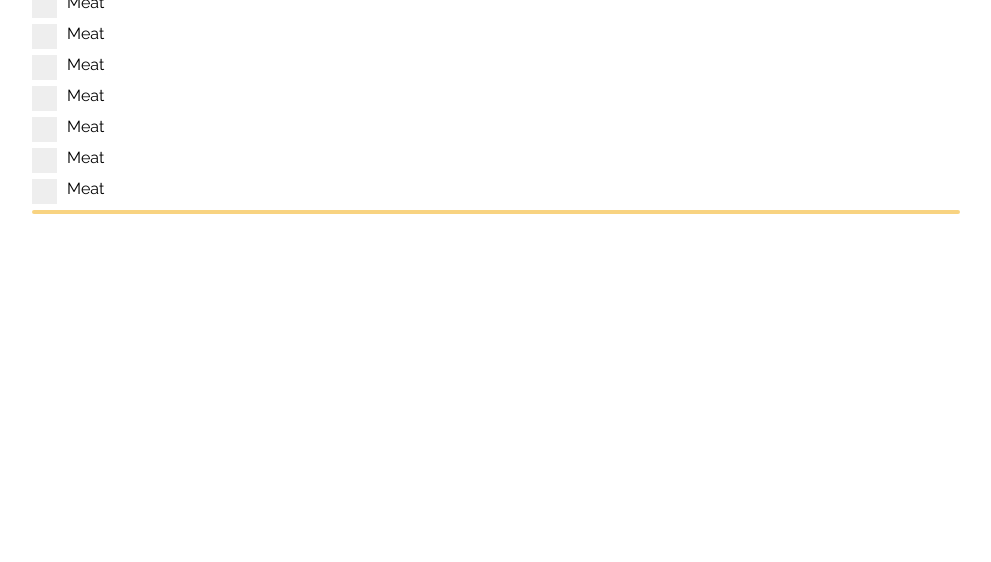
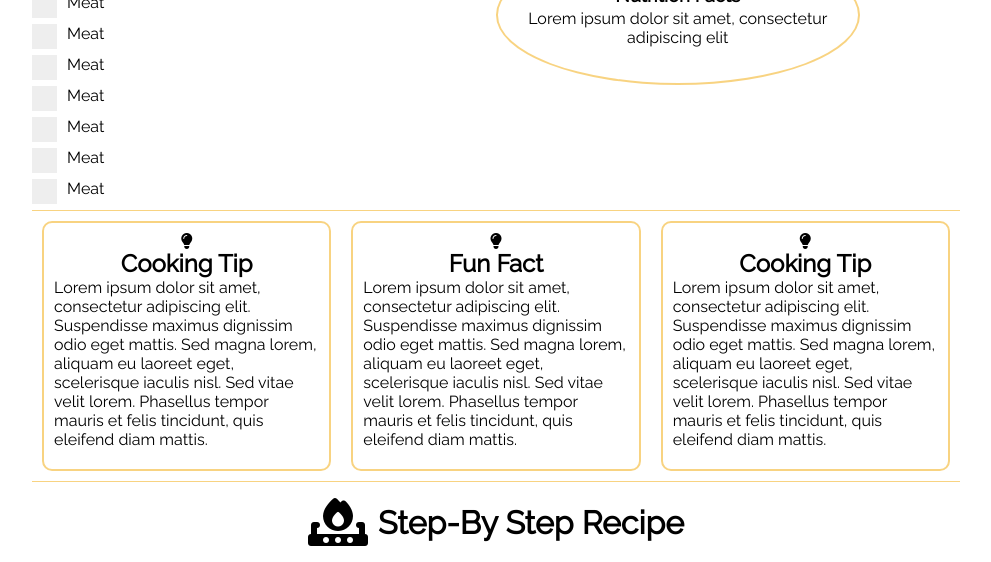
Before and after one commit to jccifuentes21/Recipe-website, a plain HTML site: page HTML/recipe-turkey.html in a window 1280 px wide. Shown: the part 1210-1772 px from the top of the page, without its empty margins (144-1135 px from the left). Before the commit the page ends 1424 px from the top, so only its background shows below. Drawn offline with Linux system fonts and the light colour scheme.

Commit message:
recipe page

```diff
--- a/CSS/recipe.css
+++ b/CSS/recipe.css
@@ -78,7 +78,7 @@ body{
 }
 .ingredients {
     display: flex;
-    flex-direction: column;
+    flex-direction: row;
 }
 .ingredients_chechkbox {
     display: block;
@@ -130,7 +130,54 @@ body{
     display: flex;
     align-items: center;
     border: 2px solid rgb(245 188 65 / 66%);
-    border-radius: 10px;
+    border-radius: 50%;
     justify-content: center;
     flex-direction: column;
+    width: 50%;
+    margin: 125px 100px;
 }
+.nut p {
+    text-align: center;
+    margin-top: -15px;
+}
+.nut h3 {
+    margin-top: 0;
+}
+.chechkbox_container {
+    display: block;
+    width: 50%;
+}
+.tips {
+    display: flex;
+    flex-direction: row;
+}
+.tips_box {
+    display: flex;
+    align-items: center;
+    border: 2px solid rgb(245 188 65 / 66%);
+    border-radius: 10px;
+    flex-direction: column;
+    width: 100%;
+    margin: 10px 10px;
+    height: 250px;
+    padding: 10px 10px;
+}
+.tips_box h2 {
+    margin: 0;
+}
+.tips_box  p {
+    margin: 0;
+}
+.recipe_step {
+    display: flex;
+    flex-direction: column;
+}
+.recipe_step_title {
+    display: flex;
+    flex-direction: row;
+    justify-content: center;
+    align-items: center;
+}
+.recipe_step_title h1 {
+    margin-left: 10px;
+}
--- a/HTML/recipe-turkey.html
+++ b/HTML/recipe-turkey.html
@@ -63,6 +63,7 @@
       </div>
       </div>
       <div class="ingredients">
+        <div class="chechkbox_container">
         <h1>Ingredients</h1>
         <label class="ingredients_chechkbox">Meat
           <input type="checkbox">
@@ -104,9 +105,50 @@
           <input type="checkbox">
           <span class="chechkmark"></span>
         </label>
+      </div>
         <div class="nut">
+          <i class="fa-solid fa-apple-whole"></i>
+          <h3>Nutrition Facts</h3>
+          <p>Lorem ipsum dolor sit amet, consectetur adipiscing elit</p>
+        </div>
+      </div>
+      <div class="divider"></div>
+      <div class="tips">
+        <div class="tips_box">
+          <i class="fa-solid fa-lightbulb"></i>
+          <h2>Cooking Tip</h2>
+          <p>Lorem ipsum dolor sit amet, consectetur adipiscing elit.
+            Suspendisse maximus dignissim odio eget mattis. Sed magna lorem,
+            aliquam eu laoreet eget, scelerisque iaculis nisl.
+            Sed vitae velit lorem. Phasellus tempor mauris et felis tincidunt,
+             quis eleifend diam mattis.</p>
+        </div>
+        <div class="tips_box">
+          <i class="fa-solid fa-lightbulb"></i>
+          <h2>Fun Fact</h2>
+          <p>Lorem ipsum dolor sit amet, consectetur adipiscing elit.
+            Suspendisse maximus dignissim odio eget mattis. Sed magna lorem,
+            aliquam eu laoreet eget, scelerisque iaculis nisl.
+            Sed vitae velit lorem. Phasellus tempor mauris et felis tincidunt,
+             quis eleifend diam mattis.</p>
+        </div>
+        <div class="tips_box">
+          <i class="fa-solid fa-lightbulb"></i>
+          <h2>Cooking Tip</h2>
+          <p>Lorem ipsum dolor sit amet, consectetur adipiscing elit.
+            Suspendisse maximus dignissim odio eget mattis. Sed magna lorem,
+            aliquam eu laoreet eget, scelerisque iaculis nisl.
+            Sed vitae velit lorem. Phasellus tempor mauris et felis tincidunt,
+             quis eleifend diam mattis.</p>
+        </div>
+      </div>
+      <div class="divider"></div>
+      <div class="recipe_step">
+        <div class="recipe_step_title">
+        <i class="fa-solid fa-fire-burner" style="font-size: 48px;"></i>
+        <h1>Step-By Step Recipe</h1>
+        </div>
 
-        </div>
       </div>
     </div>
   </div>
```
